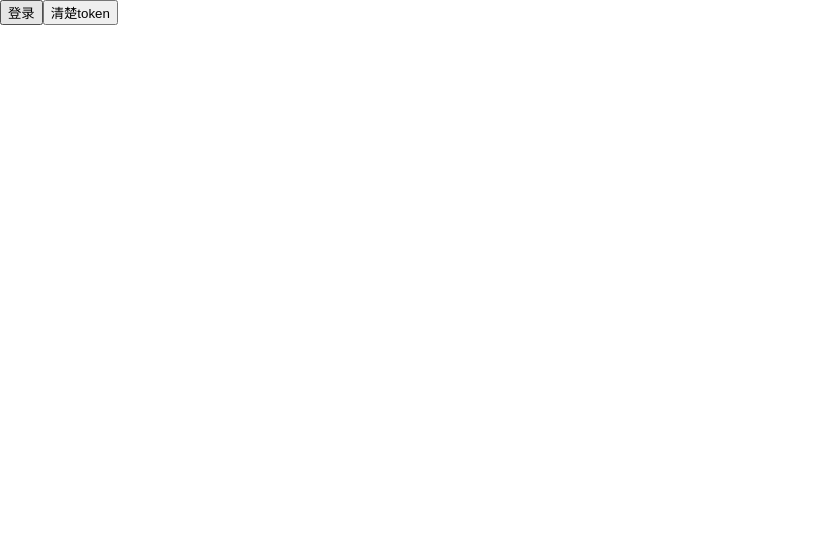
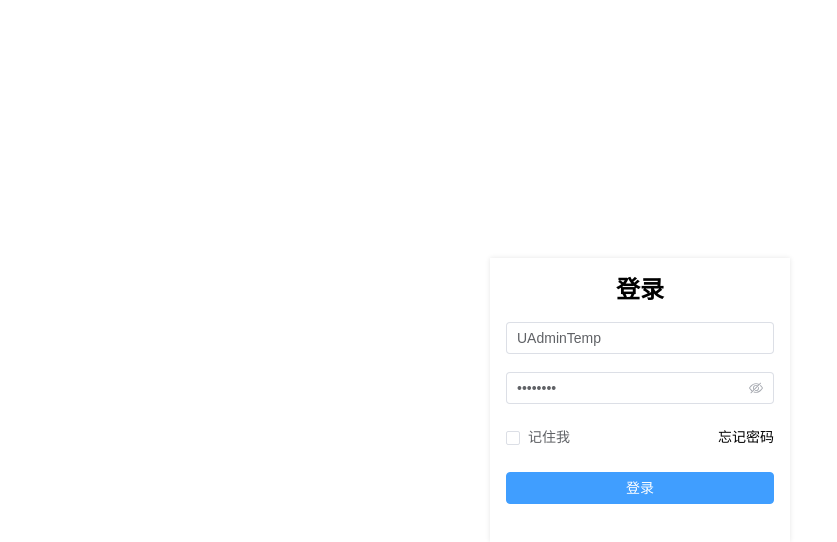
Before and after one commit to ian373/u-admin-template, a Vue app: page /login in a window 1280 px wide. Shown: the top 542 px of the page, without its empty margins (0-837 px from the left). Built offline with nearby package versions, Linux system fonts and the light colour scheme.

Commit message:
feat(Login): 登陆页面完成

```diff
--- a/auto-imports.d.ts
+++ b/auto-imports.d.ts
@@ -1,6 +1,6 @@
 // Generated by 'unplugin-auto-import'
 // We suggest you to commit this file into source control
 declare global {
-
+  const ElMessage: typeof import('element-plus/es')['ElMessage']
 }
 export {}
--- a/components.d.ts
+++ b/components.d.ts
@@ -10,18 +10,23 @@ declare module '@vue/runtime-core' {
     ElBreadcrumb: typeof import('element-plus/es')['ElBreadcrumb']
     ElBreadcrumbItem: typeof import('element-plus/es')['ElBreadcrumbItem']
     ElButton: typeof import('element-plus/es')['ElButton']
+    ElCheckbox: typeof import('element-plus/es')['ElCheckbox']
     ElContainer: typeof import('element-plus/es')['ElContainer']
     ElDivider: typeof import('element-plus/es')['ElDivider']
     ElDrawer: typeof import('element-plus/es')['ElDrawer']
     ElDropdown: typeof import('element-plus/es')['ElDropdown']
     ElDropdownItem: typeof import('element-plus/es')['ElDropdownItem']
     ElDropdownMenu: typeof import('element-plus/es')['ElDropdownMenu']
+    ElForm: typeof import('element-plus/es')['ElForm']
+    ElFormItem: typeof import('element-plus/es')['ElFormItem']
     ElHeader: typeof import('element-plus/es')['ElHeader']
+    ElInput: typeof import('element-plus/es')['ElInput']
     ElInputNumber: typeof import('element-plus/es')['ElInputNumber']
     ElMain: typeof import('element-plus/es')['ElMain']
     ElMenu: typeof import('element-plus/es')['ElMenu']
     ElMenuItem: typeof import('element-plus/es')['ElMenuItem']
     ElPopover: typeof import('element-plus/es')['ElPopover']
+    ElRadio: typeof import('element-plus/es')['ElRadio']
     ElScrollbar: typeof import('element-plus/es')['ElScrollbar']
     ElSubMenu: typeof import('element-plus/es')['ElSubMenu']
     ElSwitch: typeof import('element-plus/es')['ElSwitch']
--- a/src/utils/routes/permission.ts
+++ b/src/utils/routes/permission.ts
@@ -3,6 +3,18 @@ import { useUserStore } from "@/store/user";
 import { filterAsyncRoutes } from "@/utils/routes/parseRoutes";
 import roleRoutes from "@/router/routes/roleRoutes";
 import constRoutes from "@/router/routes/constRoutes";
+
+export function setUserRoutes(role: number) {
+  const userStore = useUserStore();
+
+  const allRoutes = constRoutes;
+  const routesList = filterAsyncRoutes(roleRoutes, role);
+  for (let route of routesList) {
+    allRoutes.push(route);
+    router.addRoute(route);
+  }
+  userStore.setRoutes(allRoutes);
+}
 
 export async function permissionHandle() {
   const userStore = useUserStore();
@@ -10,17 +22,14 @@ export async function permissionHandle() {
   const token = localStorage.getItem("UAdminToken");
   if (token) {
     //验证token，获取user相关信息，写入store
+    // http请求===========
+    // ...
     userStore.setRole(0);
-    userStore.setToken("TOKEN");
+    userStore.setToken(token);
+    // =====================
 
     // 添加所有路由
-    const allRoutes = constRoutes;
-    const routesList = filterAsyncRoutes(roleRoutes, 0);
-    for (let route of routesList) {
-      allRoutes.push(route);
-      router.addRoute(route);
-    }
-    userStore.setRoutes(allRoutes);
+    setUserRoutes(0);
 
     return true;
     // 如果token失效的相关逻辑
--- /dev/null
+++ b/src/views/login/LoginForm.vue
@@ -0,0 +1,138 @@
+<template>
+  <h1>登录</h1>
+  <el-form ref="loginFormRef" :model="loginData" status-icon :rules="rules">
+    <el-form-item prop="userName">
+      <el-input
+        v-model="loginData.userName"
+        placeholder="请输入用户名..."
+        clearable
+        autocomplete="off"
+      />
+    </el-form-item>
+    <el-form-item prop="pwd">
+      <el-input
+        v-model="loginData.pwd"
+        type="password"
+        placeholder="请输入密码..."
+        show-password
+        clearable
+        autocomplete="off"
+      />
+    </el-form-item>
+    <el-form-item class="option">
+      <el-checkbox v-model="loginData.rememberMe" label="记住我" />
+      <span class="forget">忘记密码</span>
+    </el-form-item>
+    <el-form-item>
+      <el-button class="login-btn" type="primary" @click="login(loginFormRef)"
+        >登录</el-button
+      >
+    </el-form-item>
+  </el-form>
+</template>
+
+<script setup lang="ts">
+import { reactive, ref } from "vue";
+
+import type { FormRules, FormInstance } from "element-plus";
+import "element-plus/es/components/message/style/css";
+import { ElMessage } from "element-plus";
+
+import { useRouter } from "vue-router";
+
+import { useUserStore } from "@/store/user";
+import { setUserRoutes } from "@/utils/routes/permission";
+
+const loginFormRef = ref<FormInstance>();
+
+const loginData = reactive({
+  userName: "UAdminTemp",
+  pwd: "12345678",
+  rememberMe: false,
+});
+
+// 校验规则
+const rules = reactive<FormRules>({
+  userName: [
+    {
+      required: true,
+      message: "请输入用户名",
+      trigger: "blur",
+    },
+    {
+      min: 6,
+      max: 12,
+      message: "用户名不符合要求",
+      trigger: "blur",
+    },
+  ],
+  pwd: [
+    {
+      required: true,
+      message: "请输入密码",
+      trigger: "blur",
+    },
+    {
+      min: 8,
+      max: 16,
+      message: "密码不符合要求",
+      trigger: "blur",
+    },
+  ],
+});
+
+const userStore = useUserStore();
+const router = useRouter();
+
+const login = (formEl: FormInstance | undefined) => {
+  if (!formEl) return;
+  formEl.validate((valid) => {
+    if (valid) {
+      // 发动用户名和密码，获取token和role
+      // ...
+      userStore.setToken("UAdminTemp TOKEN");
+      localStorage.setItem("UAdminToken", "UAdminTemp TOKEN");
+      userStore.setRole(0);
+      setUserRoutes(0);
+
+      ElMessage({
+        showClose: true,
+        message: "登录成功！",
+        type: "success",
+      });
+
+      router.push("/dashboard");
+    } else {
+      ElMessage({
+        showClose: true,
+        message: "登录失败！",
+        type: "error",
+      });
+    }
+  });
+};
+</script>
+
+<style scoped lang="scss">
+h1 {
+  font-size: 24px;
+  font-weight: 700;
+  text-align: center;
+  margin-bottom: 20px;
+}
+.el-form {
+  .option :deep(.el-form-item__content) {
+    justify-content: space-between;
+    .forget {
+      &:hover {
+        cursor: pointer;
+        text-decoration: underline;
+        color: #0960bd;
+      }
+    }
+  }
+  .login-btn {
+    width: 100%;
+  }
+}
+</style>
--- a/src/views/login/index.vue
+++ b/src/views/login/index.vue
@@ -1,25 +1,28 @@
 <template>
-  <div>
-    <button @click="clickHandle">登录</button>
-    <button @click="clearToken">清楚token</button>
+  <div class="container">
+    <div class="form">
+      <LoginFormVue />
+    </div>
   </div>
 </template>
 
 <script setup lang="ts">
-import { useRouter } from "vue-router";
-
-import { useUserStore } from "@/store/user";
-
-const router = useRouter();
-const userStore = useUserStore();
-const clickHandle = () => {
-  userStore.setToken("TOKEN");
-  localStorage.setItem("UAdminToken", "TOKEN");
-  router.push("/");
-};
-const clearToken = () => {
-  localStorage.removeItem("UAdminToken");
-};
+import LoginFormVue from "./LoginForm.vue";
 </script>
 
-<style scoped lang="scss"></style>
+<style scoped lang="scss">
+.container {
+  width: 100%;
+  height: 100%;
+  position: relative;
+  .form {
+    position: absolute;
+    top: 50%;
+    left: 50%;
+    transform: translate(-50%, -50%);
+    width: 300px;
+    padding: 20px 16px;
+    box-shadow: 0 0 5px rgba(0.2, 0.2, 0.2, 0.1);
+  }
+}
+</style>
```
